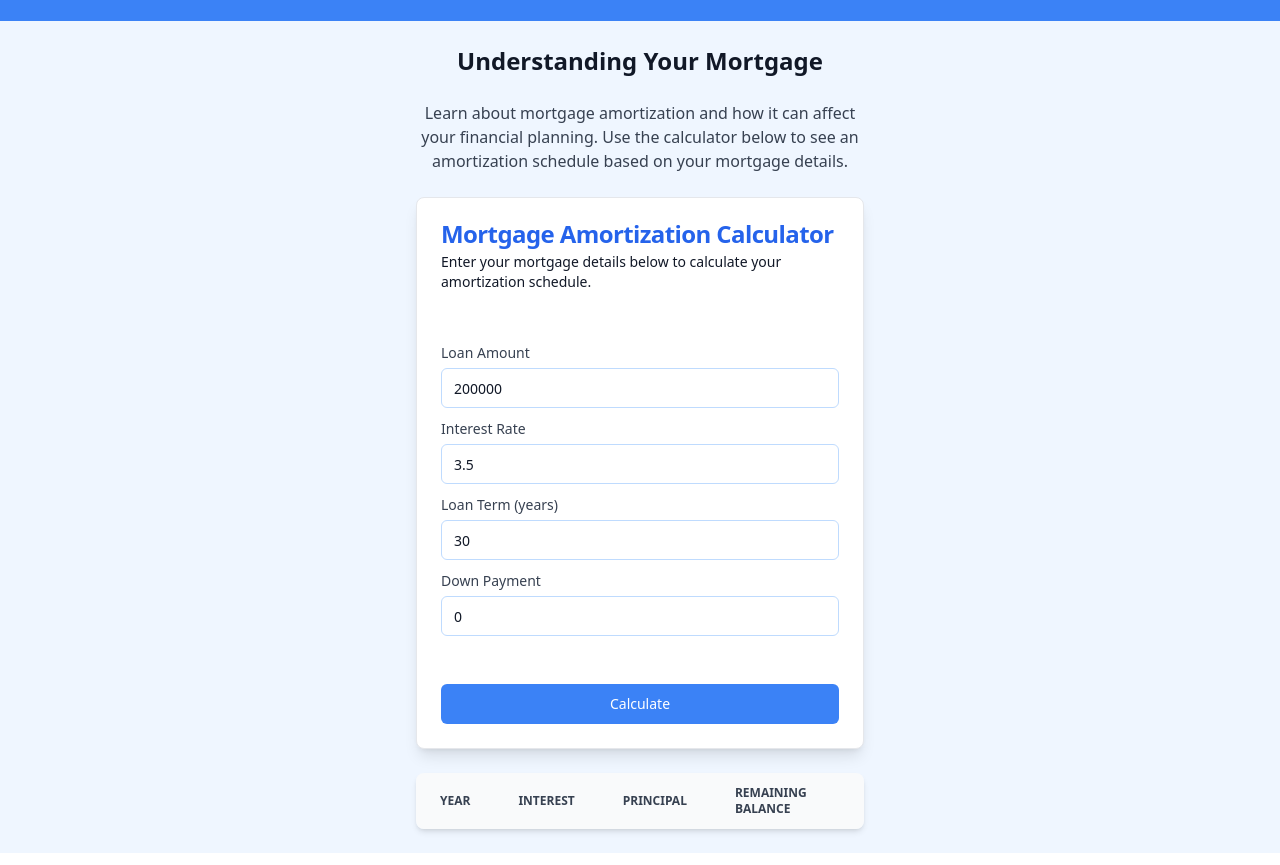
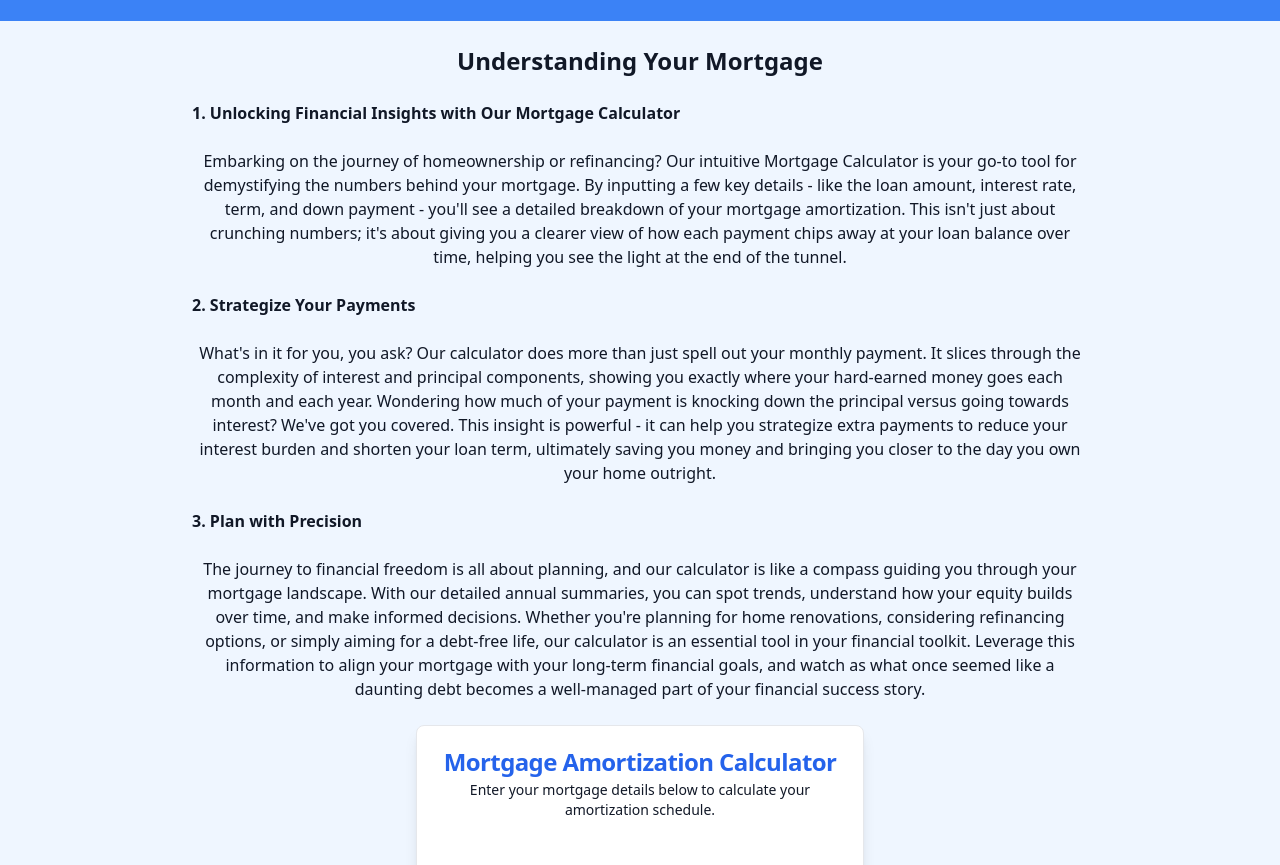
Before and after one commit to bahull/MortgageHelper, a plain HTML site: page index.html in a window 1280 px wide. Shown: the part 59-924 px from the top of the page. Drawn offline with nearby package versions, Linux system fonts and the light colour scheme.

Commit message:
Text added, column width set, borders added to table.

```diff
--- a/index.html
+++ b/index.html
@@ -58,20 +58,59 @@
         <a href="#" class="font-medium hover:underline"> Resources </a>
       </header>
       <main class="w-full flex flex-col items-center p-6">
-        <section class="w-full max-w-md space-y-6">
+        <section class="w-full max-w-4xl space-y-6">
           <h2 class="text-2xl font-semibold text-center">
             Understanding Your Mortgage
           </h2>
-          <p class="text-gray-700 text-center">
+          <h4>
+            <b>1. Unlocking Financial Insights with Our Mortgage Calculator</b>
+          </h4>
+          <p class="text-center">
+            Embarking on the journey of homeownership or refinancing? Our
+            intuitive Mortgage Calculator is your go-to tool for demystifying
+            the numbers behind your mortgage. By inputting a few key details -
+            like the loan amount, interest rate, term, and down payment - you'll
+            see a detailed breakdown of your mortgage amortization. This isn't
+            just about crunching numbers; it's about giving you a clearer view
+            of how each payment chips away at your loan balance over time,
+            helping you see the light at the end of the tunnel.
+          </p>
+          <h4><b>2. Strategize Your Payments</b></h4>
+          <p class="text-center">
+            What's in it for you, you ask? Our calculator does more than just
+            spell out your monthly payment. It slices through the complexity of
+            interest and principal components, showing you exactly where your
+            hard-earned money goes each month and each year. Wondering how much
+            of your payment is knocking down the principal versus going towards
+            interest? We've got you covered. This insight is powerful - it can
+            help you strategize extra payments to reduce your interest burden
+            and shorten your loan term, ultimately saving you money and bringing
+            you closer to the day you own your home outright.
+          </p>
+          <h4><b>3. Plan with Precision</b></h4>
+          <p class="text-center">
+            The journey to financial freedom is all about planning, and our
+            calculator is like a compass guiding you through your mortgage
+            landscape. With our detailed annual summaries, you can spot trends,
+            understand how your equity builds over time, and make informed
+            decisions. Whether you're planning for home renovations, considering
+            refinancing options, or simply aiming for a debt-free life, our
+            calculator is an essential tool in your financial toolkit. Leverage
+            this information to align your mortgage with your long-term
+            financial goals, and watch as what once seemed like a daunting debt
+            becomes a well-managed part of your financial success story.
+          </p>
+
+          <!-- <p class="text-gray-700 text-center">
             Learn about mortgage amortization and how it can affect your
             financial planning. Use the calculator below to see an amortization
             schedule based on your mortgage details.
-          </p>
+          </p> -->
           <div
-            class="rounded-lg border text-card-foreground bg-white shadow-lg"
+            class="rounded-lg border text-card-foreground bg-white shadow-lg max-w-md mx-auto"
             data-v0-t="card"
           >
-            <div class="flex flex-col space-y-1.5 p-6">
+            <div class="flex flex-col space-y-1.5 p-6 text-center">
               <h3
                 class="text-2xl font-semibold leading-none tracking-tight text-blue-600"
               >
@@ -151,12 +190,18 @@
               id="amortizationTable"
               class="w-full text-sm text-left text-gray-500"
             >
-              <thead class="text-xs text-gray-700 uppercase bg-gray-50">
+              <thead class="text-xs text-gray-700 uppercase bg-gray-100">
                 <tr>
-                  <th scope="col" class="py-3 px-6">Year</th>
-                  <th scope="col" class="py-3 px-6">Interest</th>
-                  <th scope="col" class="py-3 px-6">Principal</th>
-                  <th scope="col" class="py-3 px-6">Remaining Balance</th>
+                  <th scope="col" class="py-3 px-6 border-b border-r">Year</th>
+                  <th scope="col" class="py-3 px-6 border-b border-r">
+                    Interest
+                  </th>
+                  <th scope="col" class="py-3 px-6 border-b border-r">
+                    Principal
+                  </th>
+                  <th scope="col" class="py-3 px-6 border-b border-r">
+                    Remaining Balance
+                  </th>
                 </tr>
               </thead>
               <tbody>
@@ -343,25 +388,25 @@
           var cell4 = newRow.insertCell(3);
 
           cell1.textContent = year;
-          cell1.className = "text-center";
+          cell1.className = "text-center border-b border-r bg-gray-50";
           cell2.textContent = Number(annualInterest).toLocaleString("en-US", {
             style: "currency",
             currency: "USD",
             minimumFractionDigits: 2,
           });
-          cell2.className = "text-center";
+          cell2.className = "text-center border-b border-r bg-gray-50";
           cell3.textContent = Number(annualPrincipal).toLocaleString("en-US", {
             style: "currency",
             currency: "USD",
             minimumFractionDigits: 2,
           });
-          cell3.className = "text-center";
+          cell3.className = "text-center border-b border-r bg-gray-50";
           cell4.textContent = Number(remainingBalance).toLocaleString("en-US", {
             style: "currency",
             currency: "USD",
             minimumFractionDigits: 2,
           });
-          cell4.className = "text-center";
+          cell4.className = "text-center border-b border-r bg-gray-50";
 
           // Reset annual accumulators
           annualInterest = 0;
```
